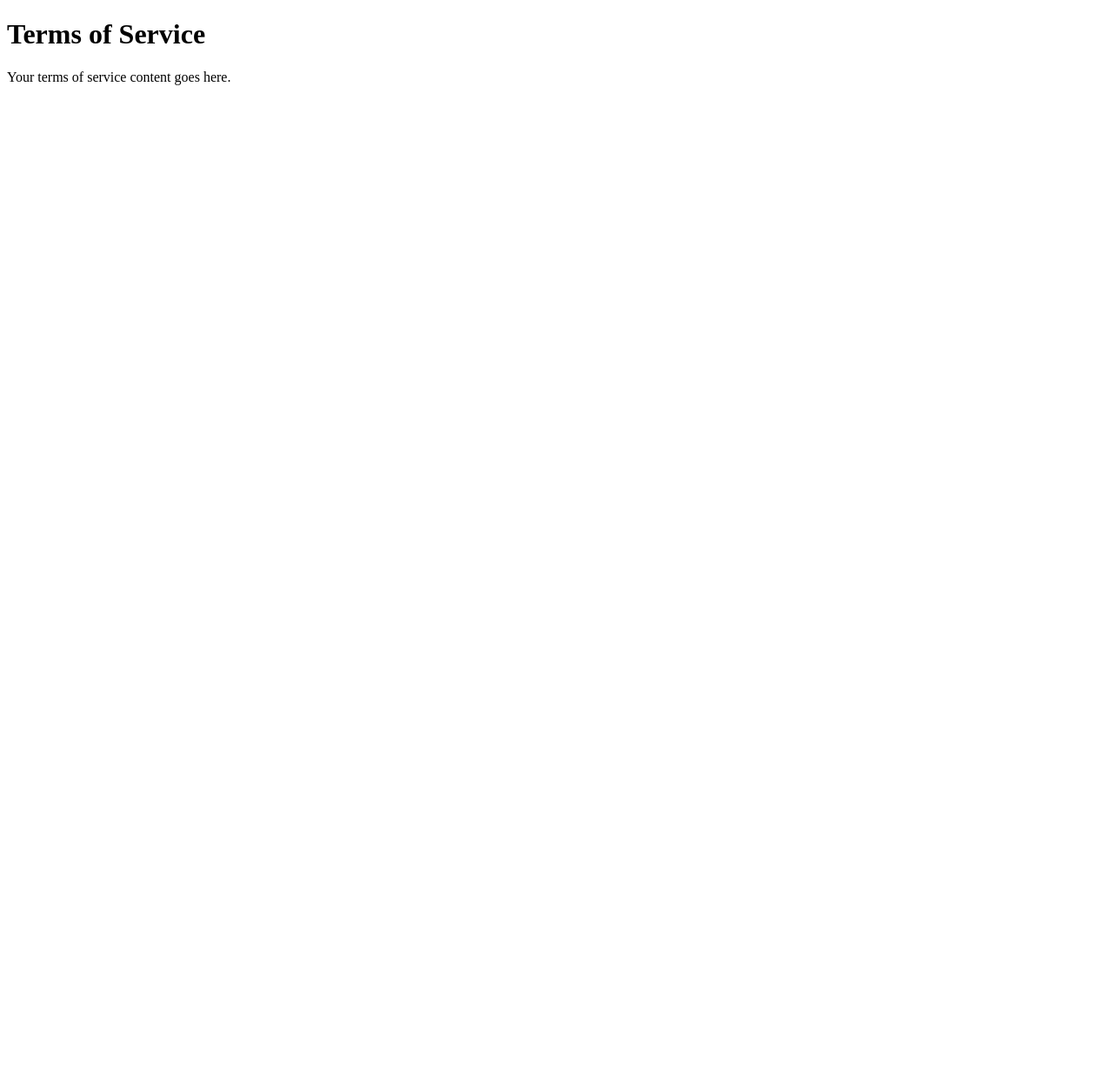
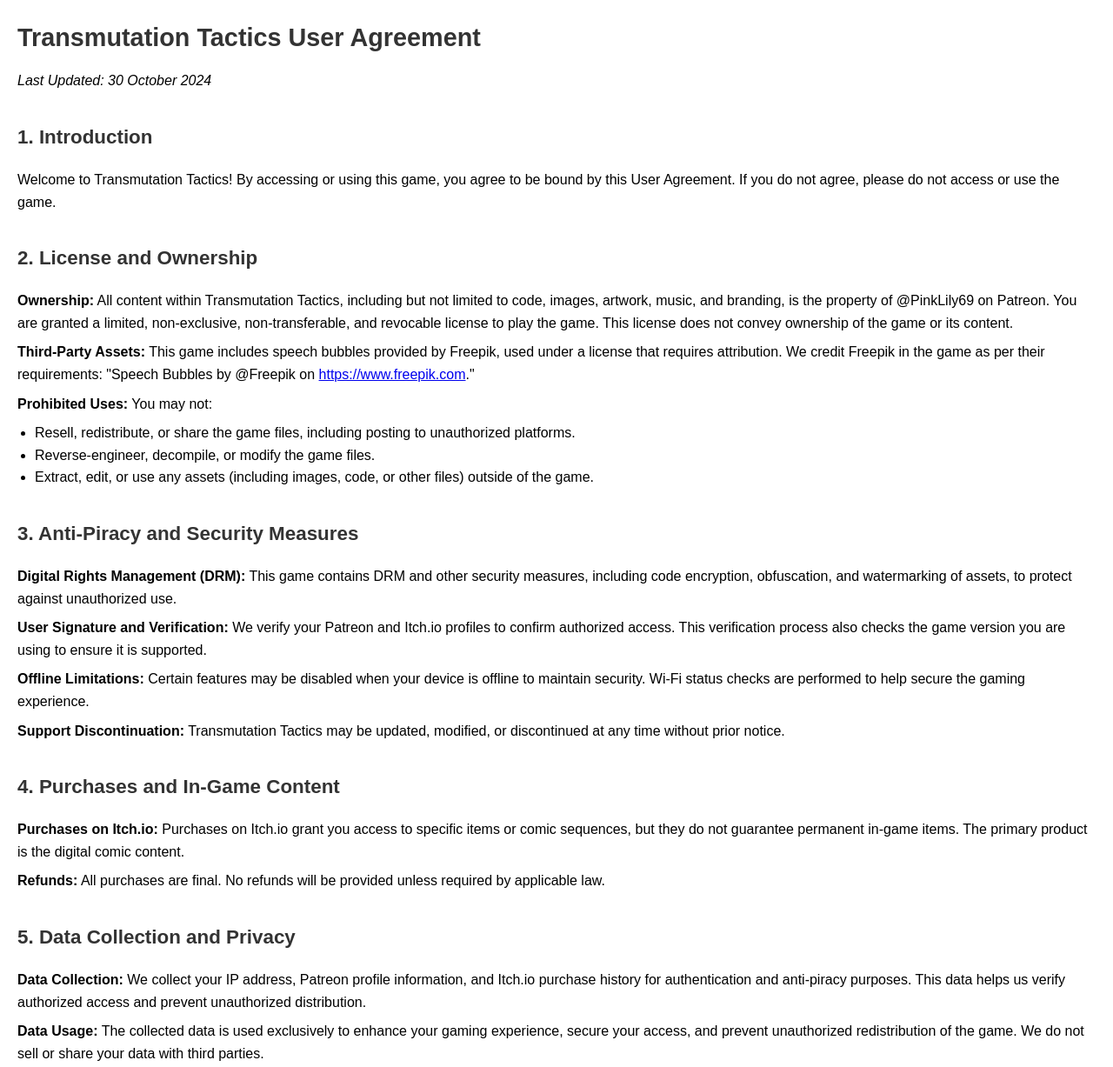
Before and after one commit to pinklily69/ThePinkWitchRepo, a plain HTML site: page terms-of-service.html in a window 1280 px wide. Shown: the top 1227 px of the page at 87% size. Before the commit the page ends 800 px from the top, so only its background shows below. Drawn offline with Linux system fonts and the light colour scheme.

Commit message:
[main]Terms of service update.

```diff
--- a/terms-of-service.html
+++ b/terms-of-service.html
@@ -1,10 +1,84 @@
 <!DOCTYPE html>
 <html lang="en">
 <head>
-    <title>Terms of Service</title>
+    <meta charset="UTF-8">
+    <meta name="viewport" content="width=device-width, initial-scale=1.0">
+    <title>Transmutation Tactics User Agreement</title>
+    <style>
+        body {
+            font-family: Arial, sans-serif;
+            line-height: 1.6;
+            margin: 20px;
+        }
+        h1, h2 {
+            color: #333;
+        }
+        h1 {
+            font-size: 1.8em;
+            margin-bottom: 0.5em;
+        }
+        h2 {
+            font-size: 1.4em;
+            margin-top: 1.5em;
+        }
+        p {
+            margin: 0.5em 0;
+        }
+        ul {
+            margin: 0.5em 0;
+            padding-left: 20px;
+        }
+    </style>
 </head>
 <body>
-<h1>Terms of Service</h1>
-<p>Your terms of service content goes here.</p>
+
+<h1>Transmutation Tactics User Agreement</h1>
+<p><em>Last Updated: 30 October 2024</em></p>
+
+<h2>1. Introduction</h2>
+<p>Welcome to Transmutation Tactics! By accessing or using this game, you agree to be bound by this User Agreement. If you do not agree, please do not access or use the game.</p>
+
+<h2>2. License and Ownership</h2>
+<p><strong>Ownership:</strong> All content within Transmutation Tactics, including but not limited to code, images, artwork, music, and branding, is the property of @PinkLily69 on Patreon. You are granted a limited, non-exclusive, non-transferable, and revocable license to play the game. This license does not convey ownership of the game or its content.</p>
+<p><strong>Third-Party Assets:</strong> This game includes speech bubbles provided by Freepik, used under a license that requires attribution. We credit Freepik in the game as per their requirements: "Speech Bubbles by @Freepik on <a href="https://www.freepik.com" target="_blank">https://www.freepik.com</a>."</p>
+<p><strong>Prohibited Uses:</strong> You may not:</p>
+<ul>
+    <li>Resell, redistribute, or share the game files, including posting to unauthorized platforms.</li>
+    <li>Reverse-engineer, decompile, or modify the game files.</li>
+    <li>Extract, edit, or use any assets (including images, code, or other files) outside of the game.</li>
+</ul>
+
+<h2>3. Anti-Piracy and Security Measures</h2>
+<p><strong>Digital Rights Management (DRM):</strong> This game contains DRM and other security measures, including code encryption, obfuscation, and watermarking of assets, to protect against unauthorized use.</p>
+<p><strong>User Signature and Verification:</strong> We verify your Patreon and Itch.io profiles to confirm authorized access. This verification process also checks the game version you are using to ensure it is supported.</p>
+<p><strong>Offline Limitations:</strong> Certain features may be disabled when your device is offline to maintain security. Wi-Fi status checks are performed to help secure the gaming experience.</p>
+<p><strong>Support Discontinuation:</strong> Transmutation Tactics may be updated, modified, or discontinued at any time without prior notice.</p>
+
+<h2>4. Purchases and In-Game Content</h2>
+<p><strong>Purchases on Itch.io:</strong> Purchases on Itch.io grant you access to specific items or comic sequences, but they do not guarantee permanent in-game items. The primary product is the digital comic content.</p>
+<p><strong>Refunds:</strong> All purchases are final. No refunds will be provided unless required by applicable law.</p>
+
+<h2>5. Data Collection and Privacy</h2>
+<p><strong>Data Collection:</strong> We collect your IP address, Patreon profile information, and Itch.io purchase history for authentication and anti-piracy purposes. This data helps us verify authorized access and prevent unauthorized distribution.</p>
+<p><strong>Data Usage:</strong> The collected data is used exclusively to enhance your gaming experience, secure your access, and prevent unauthorized redistribution of the game. We do not sell or share your data with third parties.</p>
+<p><strong>Data Deletion Requests:</strong> You may request the deletion of your data by contacting thepinklily69@gmail.com. Please note that deleting your data may affect your ability to access the game.</p>
+
+<h2>6. Limitation of Liability</h2>
+<p><strong>General Limitation:</strong> Transmutation Tactics is provided "as-is" without warranties of any kind. @PinkLily69 on Patreon is not responsible for any data loss, gameplay interruptions, or security breaches.</p>
+<p><strong>No Guarantee of Service:</strong> We do not guarantee uninterrupted access to Transmutation Tactics. Updates, maintenance, or server issues may impact game availability.</p>
+<p><strong>Liability for Damages:</strong> To the maximum extent permitted by law, @PinkLily69 on Patreon will not be liable for any indirect, incidental, or consequential damages resulting from your use or inability to use Transmutation Tactics.</p>
+
+<h2>7. Violations and Consequences</h2>
+<p><strong>Enforcement:</strong> Unauthorized redistribution, reverse engineering, or tampering with DRM features will result in account suspension, game access revocation, and possible legal action.</p>
+<p><strong>Reporting Violations:</strong> Users are encouraged to report any observed violations or unauthorized copies of the game to thepinklily69@gmail.com.</p>
+
+<h2>8. Dispute Resolution and Governing Law</h2>
+<p><strong>Jurisdiction:</strong> This agreement is governed by the laws of Quebec, Canada. Any legal disputes will be handled within this jurisdiction.</p>
+<p><strong>Arbitration Clause:</strong> Any dispute arising from this agreement will be resolved through arbitration in Quebec, Canada, unless local laws require otherwise.</p>
+
+<h2>9. Updates to This Agreement</h2>
+<p><strong>Right to Update:</strong> We may update this agreement from time to time. Continued use of Transmutation Tactics after any updates signifies your acceptance of the revised terms.</p>
+<p><strong>Acknowledgment:</strong> By playing Transmutation Tactics, you acknowledge that you have read and agreed to this User Agreement.</p>
+
 </body>
 </html>
```
